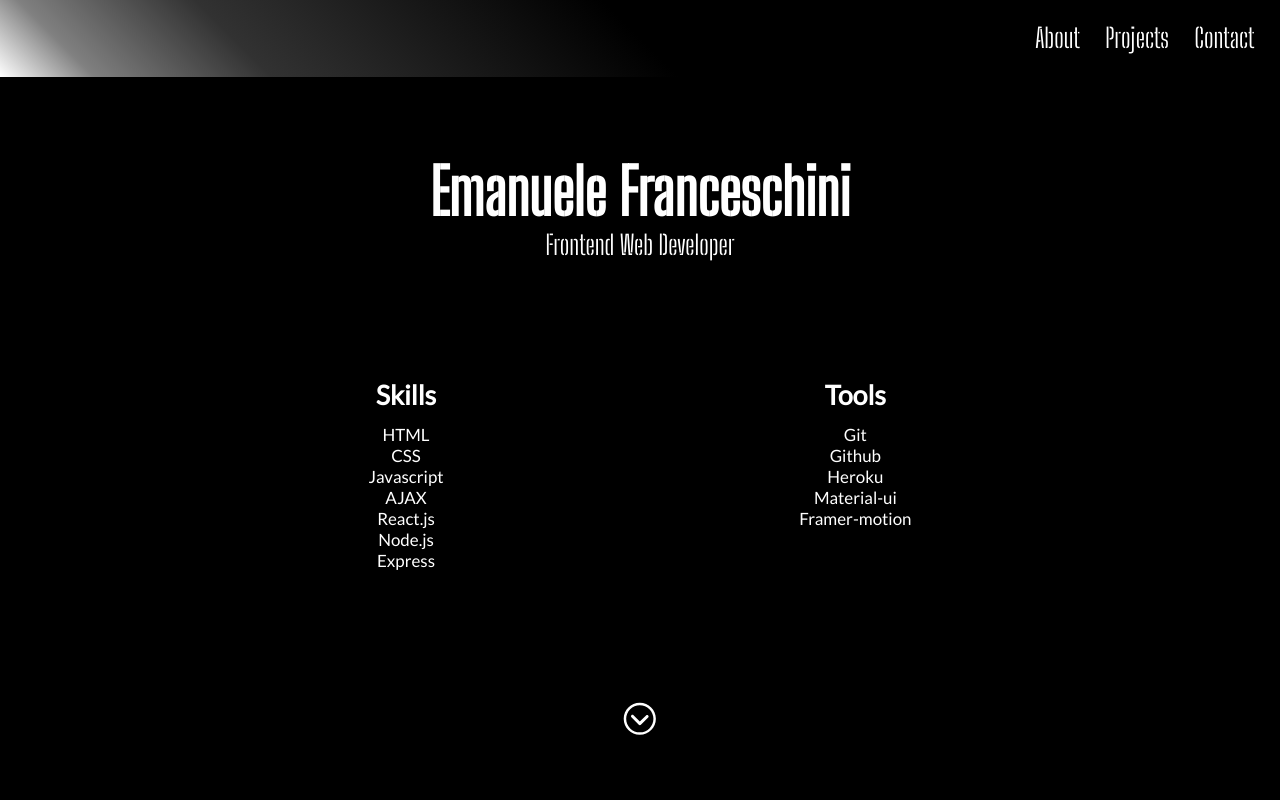
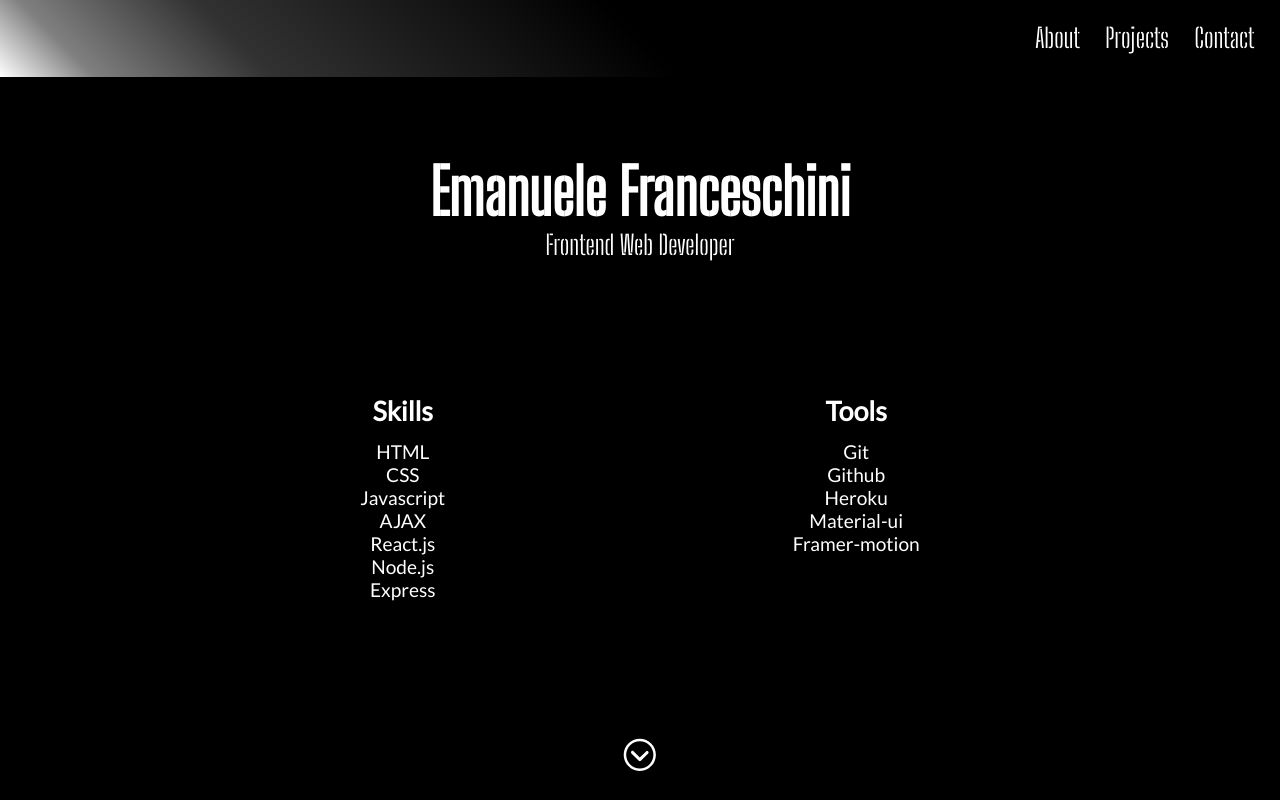
Before and after one commit to emanuelefranceschini/emanuelefranceschini.github.io, a React (Create React App) app: page / in a window 1280 px wide. Built offline with nearby package versions, Linux system fonts and the light colour scheme.

Commit message:
Changed scrollbar style

```diff
--- a/src/index.css
+++ b/src/index.css
@@ -7,7 +7,7 @@
   --h1FontSize: calc(18px + 3.5vmax);
   --h2FontSize: calc(14px + 2vmax);
   --h3FontSize: calc(14px + 1vmax);
-  --textsFontSize: calc(15px + 0.15vmax);
+  --textsFontSize: calc(14px + 0.4vmax);
   --titleFontFamily: 'Big Shoulders Stencil Display', cursive;
   --textFontFamily: 'Lato', sans-serif;;
 }
@@ -16,11 +16,21 @@
   margin: 0;
   padding: 0;
   box-sizing: border-box;
+  scroll-behavior: smooth;
 }
 
 html, body, #root {
   height: 100%;
   width: 100%;
+}
+
+::-webkit-scrollbar {
+  width: calc(5px + 0.3vmax);
+}
+
+::-webkit-scrollbar-thumb {
+  background-color: rgba(56, 56, 56);
+  border-radius: 10px;
 }
 
 body {
@@ -95,7 +105,7 @@ h2 {
 }
 
 .arrow {
-  flex: 0 1 10%;
+  flex: 0 1 auto;
   font-size: var(--h2FontSize);
   color: white;
   z-index: 0;
@@ -265,6 +275,14 @@ h1 {
   color: white;
 }
 
+  .main {
+    padding: 8vmax 1vmax 2vmax 1vmax;
+  }
+
+  .about-section {
+    padding-top: 12vmax;
+  }
+
   .projects-wrapper {
     grid-template-columns: 25% 25%;
   }
```
